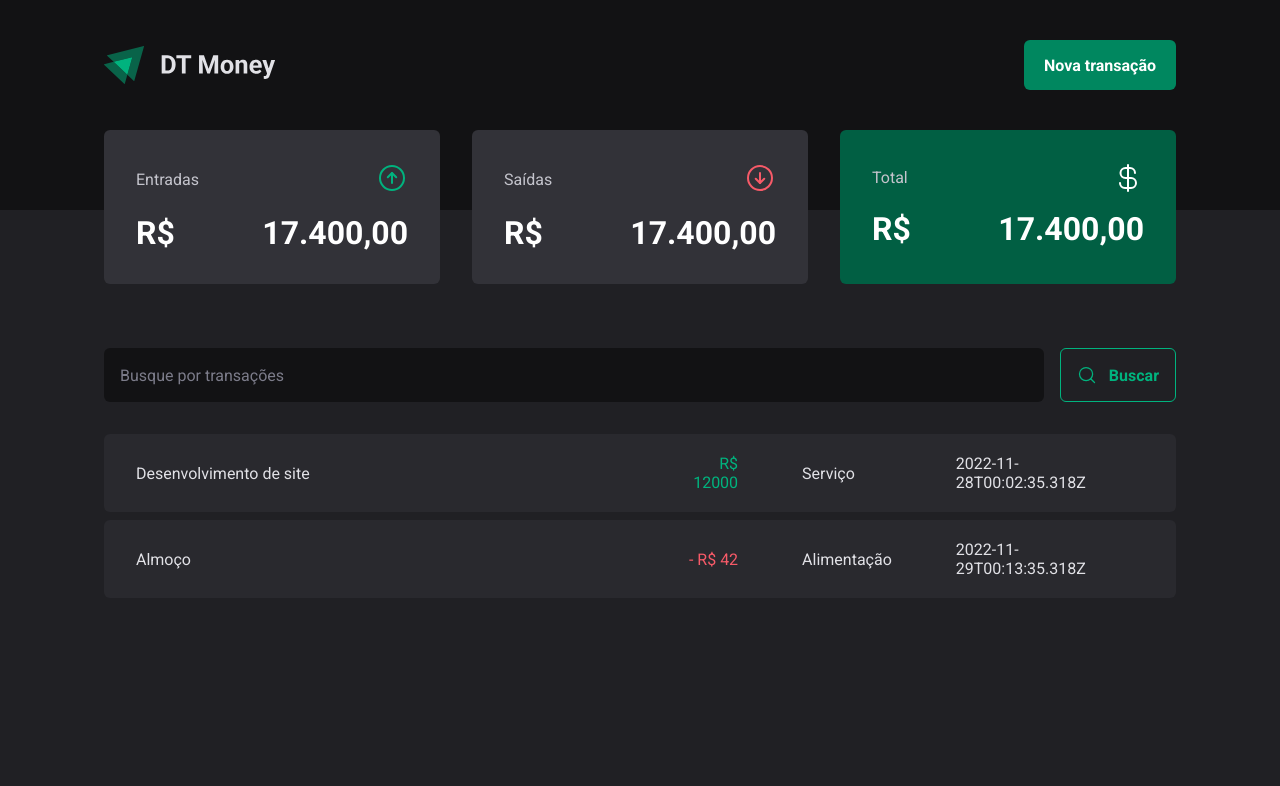
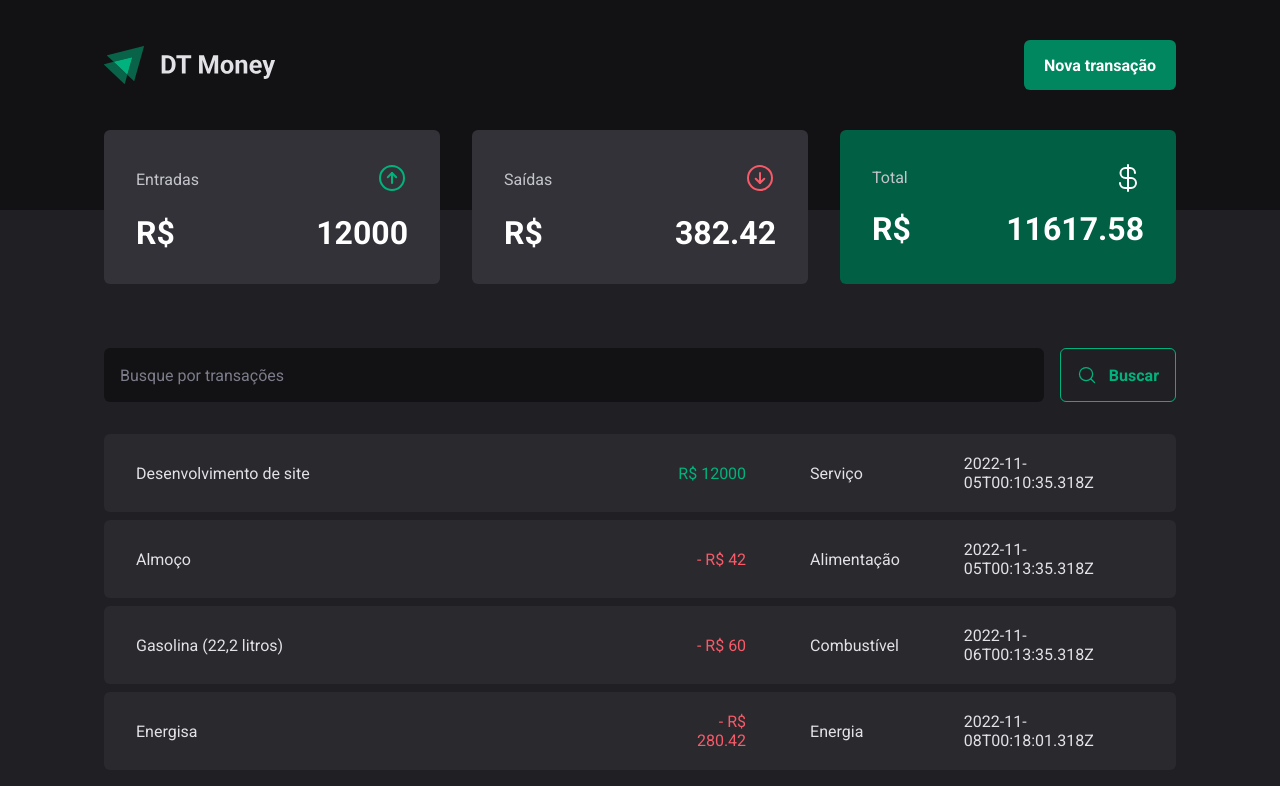
Before and after one commit to carlos3duardo/dt-money, a React (Vite) app: page / in a window 1280 px wide. Shown: the top 786 px of the page. Built offline with nearby package versions, Linux system fonts and the light colour scheme; data requests are answered from the project's data file.

Commit message:
Calculando resumo das transações

```diff
--- a/server.json
+++ b/server.json
@@ -6,7 +6,7 @@
             "type": "income",
             "category": "Serviço",
             "value": 12000,
-            "createdAt": "2022-11-28T00:02:35.318Z"
+            "createdAt": "2022-11-05T00:10:35.318Z"
         },
         {
             "id": 2,
@@ -14,7 +14,23 @@
             "type": "outcome",
             "category": "Alimentação",
             "value": 42,
-            "createdAt": "2022-11-29T00:13:35.318Z"
+            "createdAt": "2022-11-05T00:13:35.318Z"
+        },
+        {
+            "id": 3,
+            "description": "Gasolina (22,2 litros)",
+            "type": "outcome",
+            "category": "Combustível",
+            "value": 60,
+            "createdAt": "2022-11-06T00:13:35.318Z"
+        },
+        {
+            "id": 4,
+            "description": "Energisa",
+            "type": "outcome",
+            "category": "Energia",
+            "value": 280.42,
+            "createdAt": "2022-11-08T00:18:01.318Z"
         }
     ]
 }
--- a/src/components/Summary/index.tsx
+++ b/src/components/Summary/index.tsx
@@ -1,7 +1,27 @@
 import { SummaryBody, SummaryCard, SummaryContainer, SummaryHeader } from "./styles";
 import { ArrowCircleDown, ArrowCircleUp, CurrencyDollar } from 'phosphor-react';
+import { useContext } from "react";
+import { TransactionsContext } from "../../contexts/TransactionsContext";
 
 export function Summary() {
+    const { transactions } = useContext(TransactionsContext);
+
+    const summary = transactions.reduce((acc, transaction) => {
+        if (transaction.type === 'income') {
+            acc.incomes += transaction.value
+        } else {
+            acc.outcomes += transaction.value
+        }
+
+        acc.total = acc.incomes - acc.outcomes;
+
+        return acc;
+    }, {
+        incomes: 0,
+        outcomes: 0,
+        total: 0
+    })
+
     return (
         <SummaryContainer>
             <SummaryCard variant="income">
@@ -11,7 +31,7 @@ export function Summary() {
                 </SummaryHeader>
                 <SummaryBody>
                     <strong>R$</strong>
-                    <strong>17.400,00</strong>
+                    <strong>{summary.incomes}</strong>
                 </SummaryBody>
             </SummaryCard>
 
@@ -22,7 +42,7 @@ export function Summary() {
                 </SummaryHeader>
                 <SummaryBody>
                     <strong>R$</strong>
-                    <strong>17.400,00</strong>
+                    <strong>{summary.outcomes}</strong>
                 </SummaryBody>
             </SummaryCard>
 
@@ -33,7 +53,7 @@ export function Summary() {
                 </SummaryHeader>
                 <SummaryBody>
                     <strong>R$</strong>
-                    <strong>17.400,00</strong>
+                    <strong>{summary.total}</strong>
                 </SummaryBody>
 
             </SummaryCard>
```
